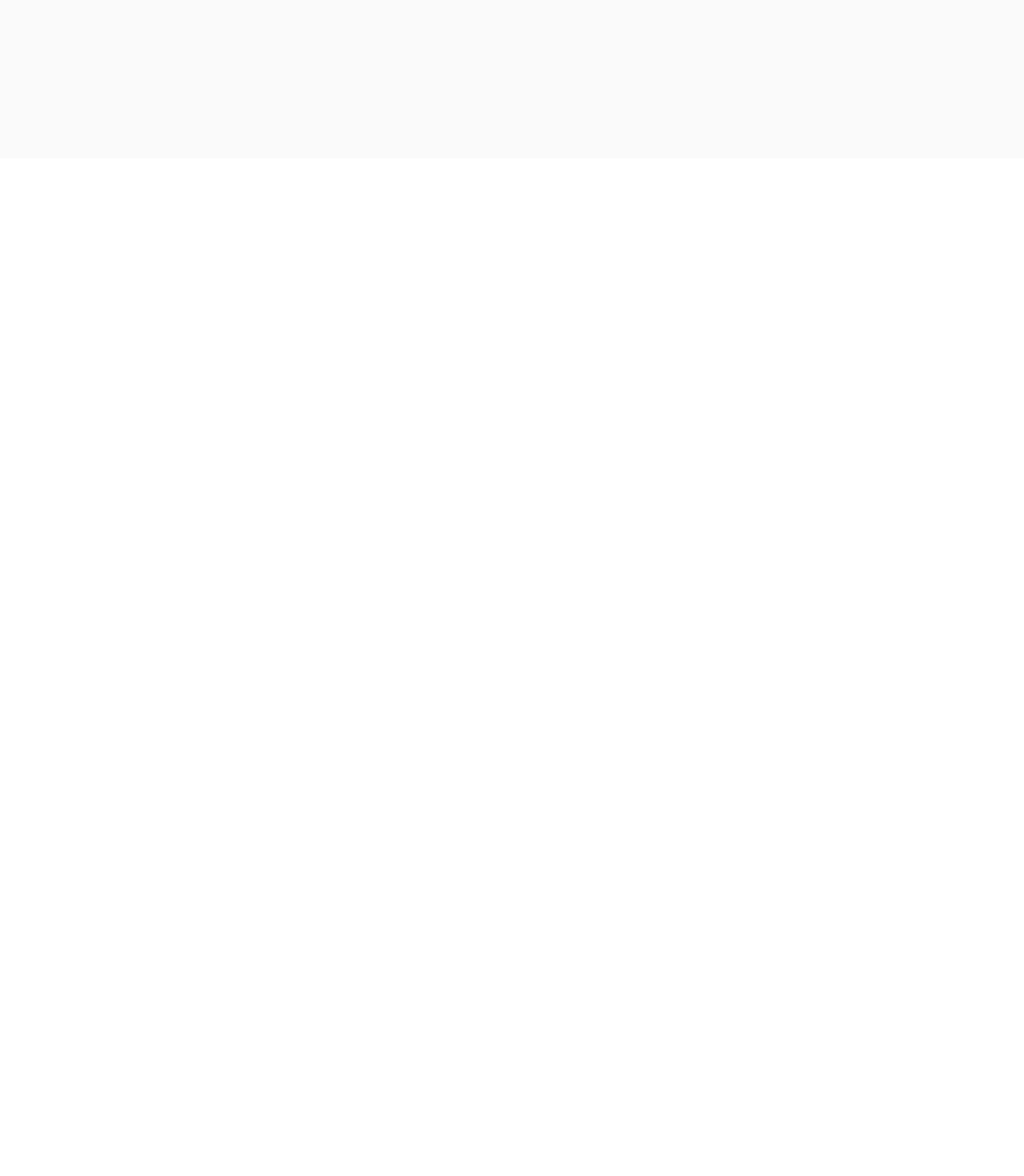
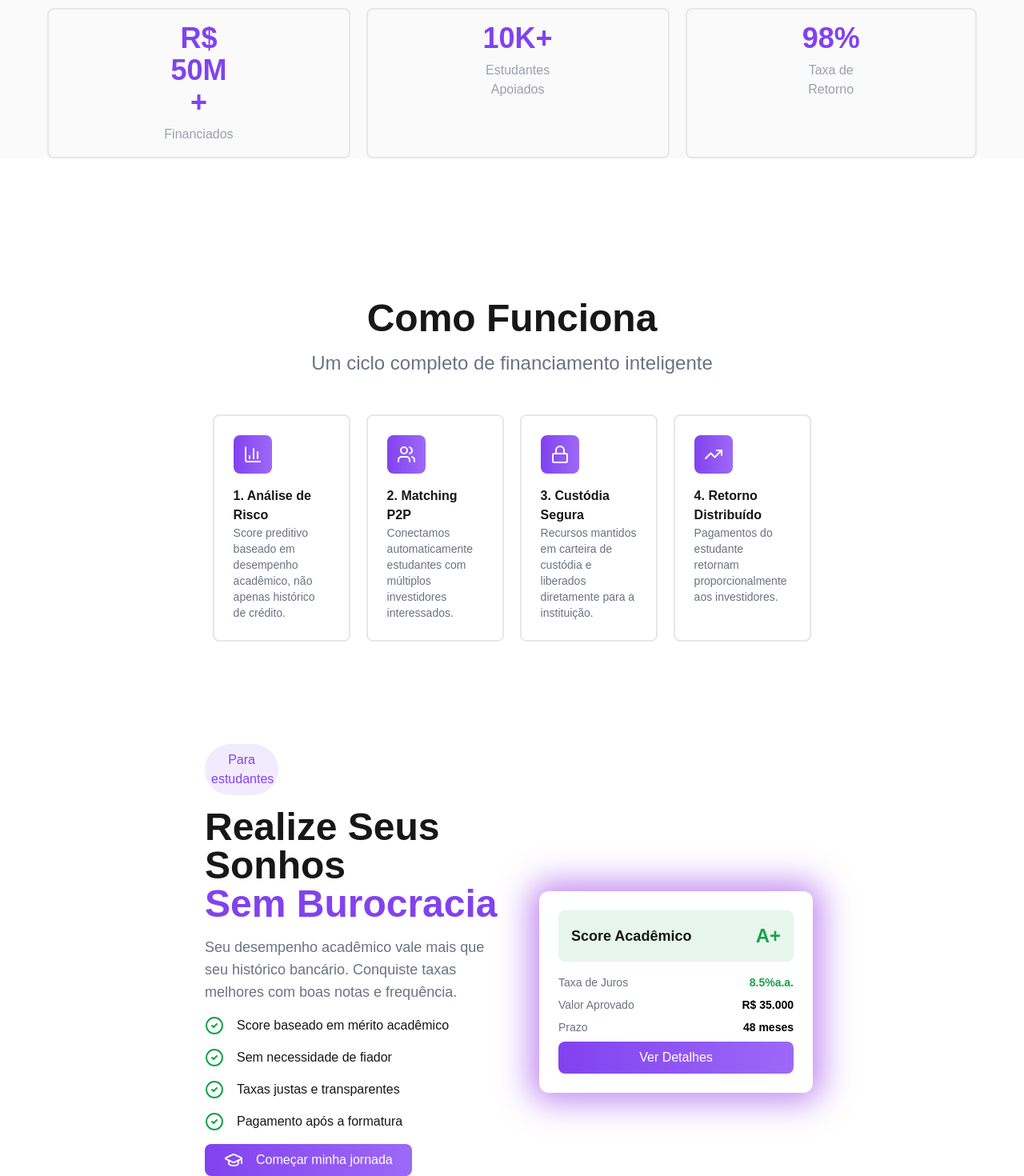
Before and after one commit to anabeggiato/inovcamp-qi_tech-g32, a Next.js app in the folder src/client/: page / in a window 1280 px wide. Shown: the part 682-2152 px from the top of the page at 80% size. Before the commit the page ends 880 px from the top, so only its background shows below. Built offline with nearby package versions, Linux system fonts and the light colour scheme.

Commit message:
feat: adiciona seção "para estudantes" da landing page

```diff
--- /dev/null
+++ b/src/client/src/app/components/CardCiclo.jsx
@@ -0,0 +1,16 @@
+
+
+export default function CardCiclo({ icon, title, description }) {
+    return (
+        <div className="border-2 border-gray-200 rounded-lg p-6 max-w-[90%] hover:shadow-lg">
+            <div className="w-12 h-12 bg-purple-gradient rounded-lg flex items-center justify-center mb-4">
+                {icon}
+            </div>
+
+            <div>
+                <h3 className="font-bold">{title}</h3>
+                <p className="text-sm text-gray-500">{description}</p>
+            </div>
+        </div>
+    )
+}
--- a/src/client/src/app/components/CardHero.jsx
+++ b/src/client/src/app/components/CardHero.jsx
@@ -2,7 +2,7 @@ import React from 'react'
 
 export default function CardHero({ title, subtitle }) {
   return (
-    <div className="border-2 border-gray-200 py-5 px-32 rounded-lg space-y-2 transition-shadow hover:shadow-lg">
+    <div className="border-2 border-gray-200 py-4 px-36 rounded-lg space-y-2 transition-shadow hover:shadow-lg">
       <h3 className="text-4xl text-primary font-bold">{title}</h3>
       <p className="text-gray-400">{subtitle}</p>
     </div>
--- /dev/null
+++ b/src/client/src/app/components/ForStudentsSection.jsx
@@ -0,0 +1,38 @@
+import { CheckCircle2, GraduationCap } from 'lucide-react'
+
+export default function ForStudentsSection() {
+    return (
+        <section className='flex my-4 pr-2 items-center'>
+            <div className='w-[50%]'>
+                <h2 className='text-5xl font-bold'>Realize Seus Sonhos <br /> <span className='text-primary'>Sem Burocracia</span></h2>
+
+                <p className='text-lg text-gray-500 my-4'>Seu desempenho acadêmico vale mais que seu histórico bancário. Conquiste taxas melhores com boas notas e frequência.</p>
+
+                <div className='space-y-4 pb-4'>
+                    <p className='flex items-center gap-4'><CheckCircle2 className='text-success-green' />Score baseado em mérito acadêmico</p>
+                    <p className='flex items-center gap-4'><CheckCircle2 className='text-success-green' />Sem necessidade de fiador</p>
+                    <p className='flex items-center gap-4'><CheckCircle2 className='text-success-green' />Taxas justas e transparentes</p>
+                    <p className='flex items-center gap-4'><CheckCircle2 className='text-success-green' />Pagamento após a formatura</p>
+                </div>
+
+                <button className='bg-purple-gradient text-white flex items-center py-2 px-6 rounded-lg gap-4'><GraduationCap /> Começar minha jornada</button>
+            </div>
+
+            <div className='w-[50%] h-full flex items-start justify-end'>
+                <div class="flex flex-col items-center justify-center w-[90%] bg-white p-6 rounded-xl shadow-[0_0_40px_10px_rgba(147,51,234,0.6)]">
+                   <div className='flex w-full items-center justify-between bg-success-green/10 p-4 rounded-lg'>
+                    <p className='font-bold text-lg'>Score Acadêmico</p>
+                    <span className='text-success-green font-bold text-2xl'>A+</span>
+                   </div>
+
+                   <div className='w-full mt-4 space-y-2'>
+                    <p className='flex justify-between text-gray-500 text-sm'>Taxa de Juros <span className='font-semibold text-success-green'>8.5%a.a.</span></p>
+                    <p className='flex justify-between text-gray-500 text-sm'>Valor Aprovado <span className='font-semibold text-black'>R$ 35.000</span></p>
+                    <p className='flex justify-between text-gray-500 text-sm'>Prazo <span className='font-semibold text-black'>48 meses</span></p>
+                    <button className='bg-purple-gradient w-full text-white rounded-lg py-2'>Ver Detalhes</button>
+                   </div>
+                </div>
+            </div>
+        </section>
+    )
+}
--- a/src/client/src/app/components/Hero.jsx
+++ b/src/client/src/app/components/Hero.jsx
@@ -9,16 +9,16 @@ export default function Hero() {
                 <h1 className='bg-brand-gradient bg-clip-text text-transparent font-bold text-7xl'>Financiamento Educacional</h1>
             </div>
 
-            <p className='w-[40%] text-2xl text-gray-400 font-thin'>
+            <p className='w-[45%] text-2xl text-gray-400 font-thin'>
                 Conectamos estudantes que buscam realizar seus sonhos com investidores que acreditam no poder transformador da educação.
             </p>
 
             <div className='flex gap-4'>
-                <button className='bg-brand-gradient flex items-center gap-4 px-4 py-2 text-white rounded-lg'>Sou Estudante <ArrowRight /></button>
+                <button className='bg-purple-gradient flex items-center gap-4 px-4 py-2 text-white rounded-lg'>Sou Estudante <ArrowRight /></button>
                 <button className='flex items-center gap-4 px-4 py-2 border border-gray-300 border-2 rounded-lg hover:bg-primary hover:text-white transition-colors duration-300 ease-in-out'>Sou Investidor <ArrowRight /></button>
             </div>
 
-            <div className='flex space-x-4'>
+            <div className='flex space-x-5 mt-16'>
                 <CardHero title="R$ 50M +" subtitle="Financiados" />
                 <CardHero title="10K+" subtitle="Estudantes Apoiados" />
                 <CardHero title="98%" subtitle="Taxa de Retorno" />
--- a/src/client/src/app/page.js
+++ b/src/client/src/app/page.js
@@ -1,14 +1,47 @@
 "use client"
 
+import CardCiclo from "./components/CardCiclo";
+import ForStudentsSection from "./components/ForStudentsSection";
 import Header from "./components/Header"
 import Hero from "./components/Hero"
+import {
+  TrendingUp,
+  Shield,
+  Users,
+  Zap,
+  GraduationCap,
+  DollarSign,
+  BarChart3,
+  Lock,
+  CheckCircle2,
+  ArrowRight
+} from "lucide-react";
 
 export default function Home() {
 
   return (
-    <div className="h-screen w-screen bg-background">
+    <div className="h-screen w-screen bg-background px-64">
       <Header />
       <Hero />
+
+      {/*Seção como funciona*/}
+      <section className="my-32">
+        <h2 className="text-5xl font-bold text-center py-4">Como Funciona</h2>
+        <p className="text-gray-500 text-2xl text-center pb-4">Um ciclo completo de financiamento inteligente</p>
+
+        <div className="grid grid-cols-4 justify-items-center mt-8">
+          <CardCiclo icon={<BarChart3 className="text-white" />} title="1. Análise de Risco" description="Score preditivo baseado em desempenho acadêmico, não apenas histórico de crédito." />
+          <CardCiclo icon={<Users className="text-white" />} title="2. Matching P2P" description="Conectamos automaticamente estudantes com múltiplos investidores interessados." />
+          <CardCiclo icon={<Lock className="text-white" />} title="3. Custódia Segura" description="Recursos mantidos em carteira de custódia e liberados diretamente para a instituição." />
+          <CardCiclo icon={<TrendingUp className="text-white" />} title="4. Retorno Distribuído" description="Pagamentos do estudante retornam proporcionalmente aos investidores." />
+        </div>
+      </section>
+
+      {/*Seção para estuidantes */}
+      <div>
+        <div className="rounded-full bg-primary/10 text-primary text-center p-2 w-[12%]">Para estudantes</div>
+        <ForStudentsSection />
+      </div>
     </div>
   )
 }
```
